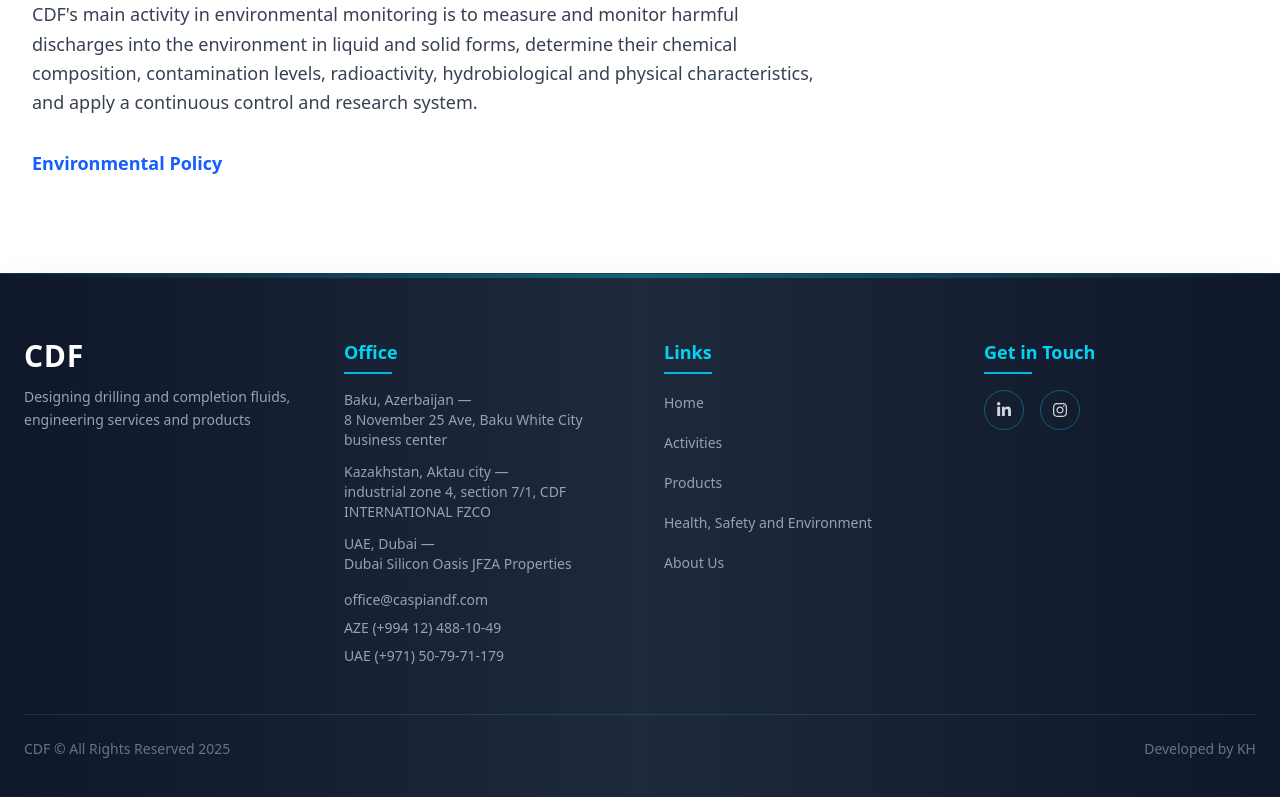
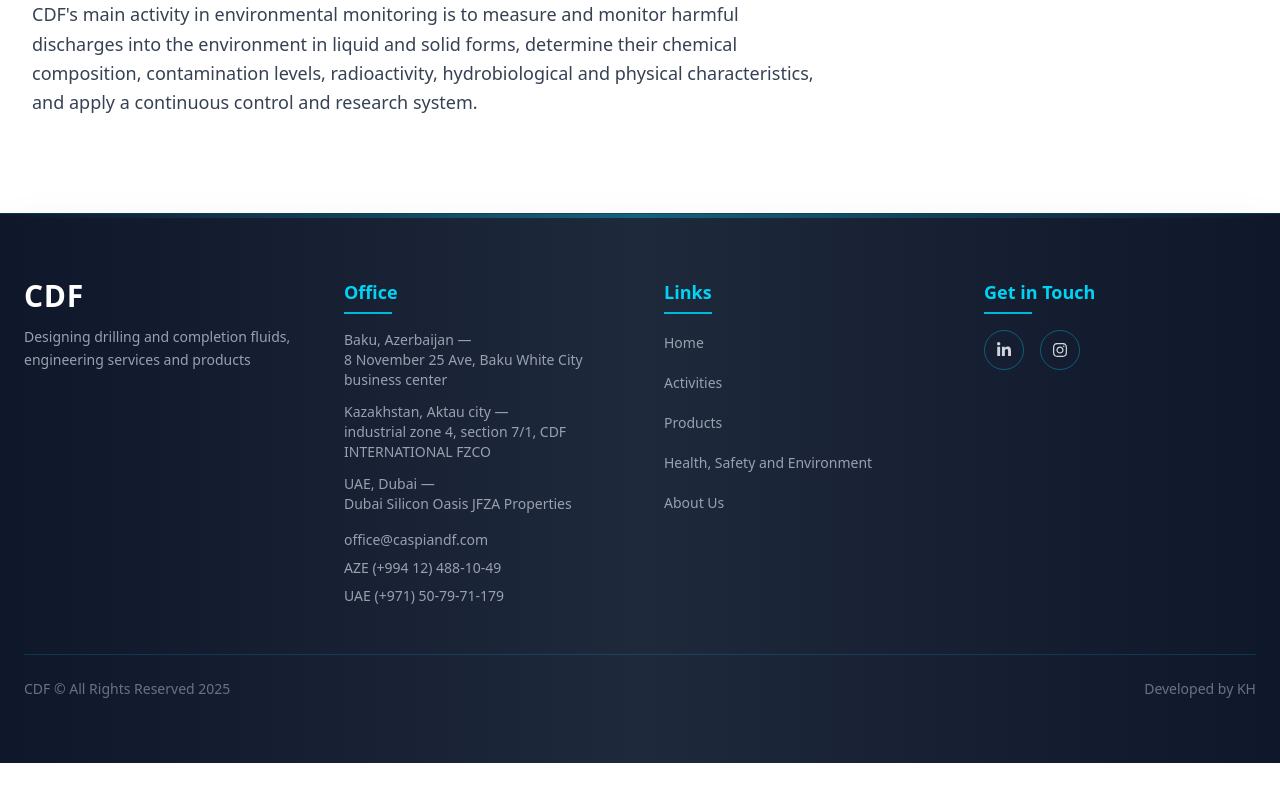
Before and after one commit to Hazratrk/cdf, a React (Vite) app in the folder client/: page /hse/environmental-monitoring in a window 1280 px wide. Shown: the part 987-1784 px from the top of the page. After the commit the page ends 1750 px from the top, so only its background shows below. Built offline with nearby package versions, Linux system fonts and the light colour scheme.

Commit message:
iso certificates editied

```diff
--- a/client/src/components/HomePage/AboutSection.jsx
+++ b/client/src/components/HomePage/AboutSection.jsx
@@ -98,9 +98,9 @@ const AboutSection = () => {
 
             {/* Sertifikat linkləri */}
             <motion.div variants={fadeInUp} className="mt-8 pt-4 border-t border-gray-200">
-              <a href={iso1Pdf} target="_blank" rel="noopener noreferrer" className="block font-semibold text-blue-600 hover:underline transition-colors">ISO 45001</a>
-              <a href={iso2Pdf} target="_blank" rel="noopener noreferrer" className="block font-semibold text-blue-600 hover:underline transition-colors mt-2">ISO 9001</a>
+              <a href={iso2Pdf} target="_blank" rel="noopener noreferrer" className="block font-semibold text-blue-600 hover:underline transition-colors">ISO 9001</a>
               <a href={iso3Pdf} target="_blank" rel="noopener noreferrer" className="block font-semibold text-blue-600 hover:underline transition-colors mt-2">ISO 14001</a>
+              <a href={iso1Pdf} target="_blank" rel="noopener noreferrer" className="block font-semibold text-blue-600 hover:underline transition-colors mt-2">ISO 45001</a>
               <a href={iso4Pdf} target="_blank" rel="noopener noreferrer" className="block font-semibold text-blue-600 hover:underline transition-colors mt-2">API Q2</a>
             </motion.div>
           </motion.div>
--- a/client/src/i18n.js
+++ b/client/src/i18n.js
@@ -17,7 +17,17 @@ const resources = {
       },
 
     translation: {
-      about_us: {
+     hseSection: {
+  category: 'Həyat, Sağlamlıq və Ətraf Mühit',
+  environmentalMonitoring: {
+    title: 'Ətraf Mühitin Monitorinqi'
+  },
+  employeesSecurity: {
+    title: 'Əməkdaşların Təhlükəsizliyi'
+  },
+  readMore: 'Ətraflı oxu'
+},
+ about_us: {
         title: "Biz Kimik?",
         about_company: "Caspian Drilling Fluids (CDF) qazma və tamamlama məhlullarının satışı, dizaynı, mühəndislik xidmətləri və məhsullarına fokuslanmış neft və qaz mühəndisliyi şirkətidir.",
         description_1: "Qazma və tamamlama məhlulları neft və qaz hasilatının maksimum səviyyədə təmin edilməsində çox mühüm rol oynayır və biz, CDF olaraq, optimal neft-qaz hasilatını təmin etmək üçün kəşfiyyat mərhələsindən hasilata qədər zəruri məhsul və xidmətləri təqdim edirik.",
--- a/client/src/pages/Employees’SecurityPage.jsx
+++ b/client/src/pages/Employees’SecurityPage.jsx
@@ -3,7 +3,6 @@ import { motion } from 'framer-motion';
 import { FiArrowUp } from 'react-icons/fi';
 import ContactSidebar from '../../src/components/common/ContactSidebar';
 import { useTranslation } from 'react-i18next';
-
 
 import hse2Image from '../assets/img/hse2.jpg';
 
@@ -28,21 +27,11 @@ const EmployeesSecurityPage = () => {
                                 />
                                 <div className="text-gray-700 space-y-6">
                                     <h1 className="text-4xl lg:text-5xl font-extrabold text-gray-800 mb-6">
-                                      {t('employees_security')}
+                                        {t('employees_security')}
                                     </h1>
                                     <p className="text-lg leading-relaxed">
                                         {t('employees_security_desc_full')}
                                     </p>
-                                    <div className="mt-8">
-                                        <a
-                                         href="/certificates/hse1.pdf"
-                                            target="_blank"
-                                            rel="noopener noreferrer"
-                                            className="inline-block text-blue-600 hover:text-blue-800 font-semibold text-lg transition-colors duration-200"
-                                        >
-                                            {t('hs_policy')}
-                                        </a>
-                                    </div>
                                 </div>
                             </motion.div>
                         </div>
--- a/client/src/pages/EnvironmentalMonitoringPage.jsx
+++ b/client/src/pages/EnvironmentalMonitoringPage.jsx
@@ -4,11 +4,9 @@ import { FiArrowUp } from 'react-icons/fi';
 import ContactSidebar from '../../src/components/common/ContactSidebar';
 import { useTranslation } from 'react-i18next';
 
-
 import hse1Image from '../assets/img/hse1.jpg';
 
 const EnvironmentalMonitoringPage = () => {
-
     const { t } = useTranslation('hse');
 
     return (
@@ -29,21 +27,11 @@ const EnvironmentalMonitoringPage = () => {
                                 />
                                 <div className="text-gray-700 space-y-6">
                                     <h1 className="text-4xl lg:text-5xl font-extrabold text-gray-800 mb-6">
-                                      {t('environmental_monitoring')}
+                                        {t('environmental_monitoring')}
                                     </h1>
                                     <p className="text-lg leading-relaxed">
                                         {t('environmental_desc_full')}
                                     </p>
-                                    <div className="mt-8">
-                                        <a
-                                        href="/certificates/hse2.pdf"
-                                            target="_blank"
-                                            rel="noopener noreferrer"
-                                            className="inline-block text-blue-600 hover:text-blue-800 font-semibold text-lg transition-colors duration-200"
-                                        >
-                                            {t('environmental_policy')}
-                                        </a>
-                                    </div>
                                 </div>
                             </motion.div>
                         </div>
```
